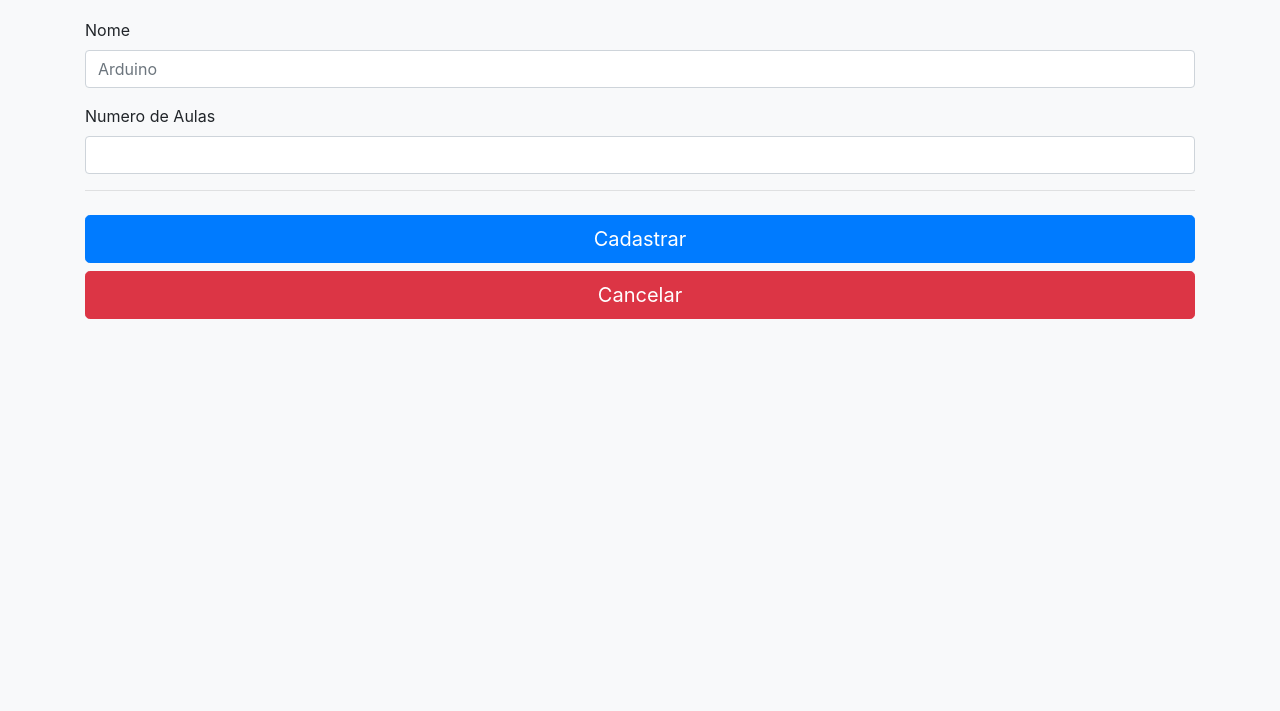
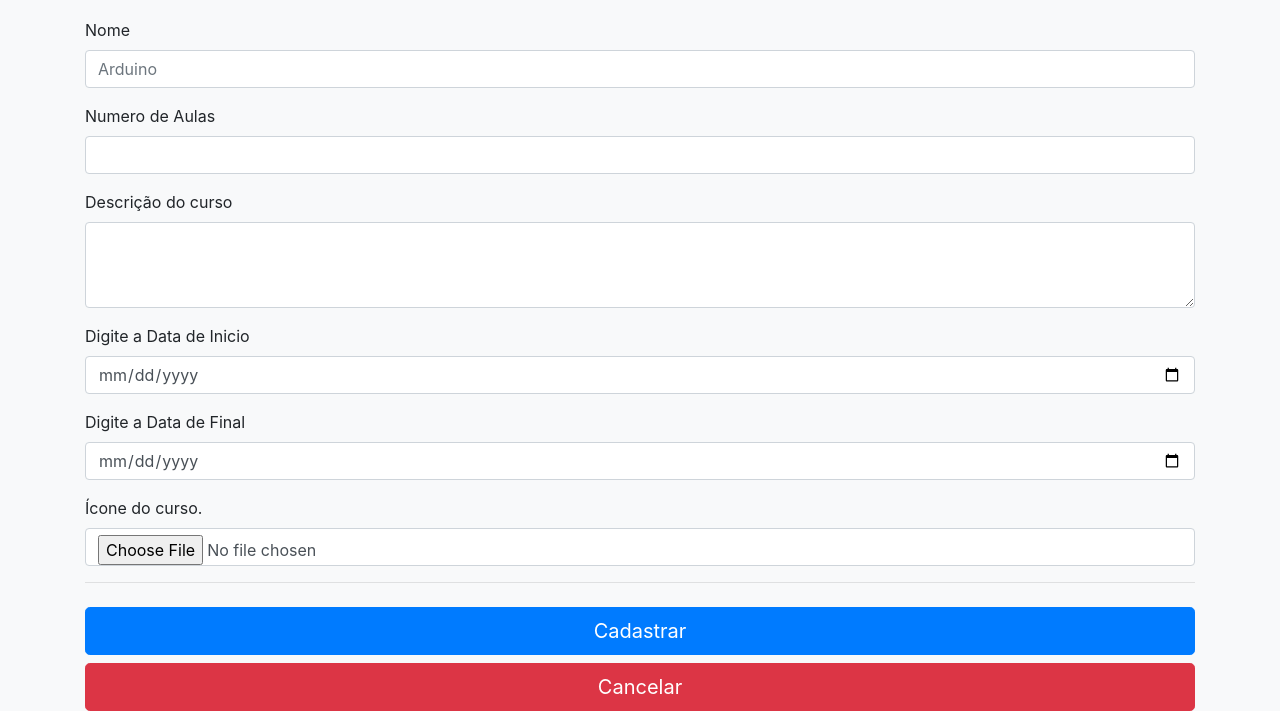
Before and after one commit to vitoriassia/Controle-de-Cursos, a PHP site: page /Paginas/Cursoinclui.php in a window 1280 px wide. Shown: the part 169-880 px from the top of the page. Before the commit the page ends 488 px from the top, so only its background shows below. Run offline with PHP 8.4, Linux system fonts and the light colour scheme; some libraries are stand-ins or nearby versions.

Commit message:
adicionei os campos para o cadastro do curso (data final e inicio , descricao e icone)

```diff
--- a/Paginas/Cursoinclui.php
+++ b/Paginas/Cursoinclui.php
@@ -26,8 +26,10 @@
       <div class="row">
         <div class="col-md-12 order-md-1">
           <h4 class="mb-3">Curso</h4>
-          <form name=form1 action="Cursofazer.php" METHOD="post" class="needs-validation" novalidate>
+          <form name=form1 action="Cursofazer.php" METHOD="post" class="needs-validation" enctype="multipart/form-data" novalidate>
 
+
+            <!-- Campos de cadastro -->
               <div class="mb-3">
                 <label for="firstName">Nome</label>
                 <input type="text" Name="Nome" class="form-control" id="Nome" placeholder="Arduino" value="" required>
@@ -36,12 +38,43 @@
                 </div>
               </div>
               <div class="mb-3">
-                <label for="firstName">Numero de Aulas</label>
+                <label for="Numero de aulas">Numero de Aulas</label>
                 <input type="number" Name="QTDaula" class="form-control" id="QTDaula" min="1" value="" required>
                 <div class="invalid-feedback">
                  Por favor colocar um numero valido.
                 </div>
               </div>
+
+              <div class="mb-3">
+                <label for="Descricao">Descrição do curso</label>
+                <textarea type="text" Name="descricao" class="form-control" id="descricao" min="1" value="" rows="3" required> </textarea>
+              </div>
+
+              <div class="mb-3">
+                <label for="Data inicio">Digite a Data de Inicio</label>
+                <input  type="date" Name="datestart" class="form-control" id="datestart" min="1" value="" required>
+                <div class="invalid-feedback">
+                 Por favor colocar um numero valido.
+                </div>
+              </div>
+
+              <div class="mb-3">
+                <label for="Data Final">Digite a Data de Final</label>
+                <input type="date" Name="dateend" class="form-control" id="dateend" min="1" value="" required>
+                <div class="invalid-feedback">
+                 Por favor colocar um numero valido.
+                </div>
+              </div>
+
+              <div class="mb-3">
+                <label>Ícone do curso.</label>
+                <input type="file" Name="imagem" class="form-control" id="imagem"  value="" accept="image/png, image/jpeg"  required>
+                <div class="invalid-feedback">
+                 Por favor colocar um arquivo valido.
+                </div>
+              </div>
+        <!-- final dos dados -->
+
             <hr class="mb-4">
             <button class="btn btn-primary btn-lg btn-block" type=submit name = 'acao' value = 'adicionar'>Cadastrar </button>
             <a href="professor.php" class="btn btn-danger btn-lg btn-block" role="button">Cancelar</a>
```
Also changed, not shown: Paginas/ControllerCurso.php (+40 -3 lines), Paginas/Cursofazer.php (+19 -5 lines), Paginas/ModelCurso.php (deleted, +0 -25 lines).
